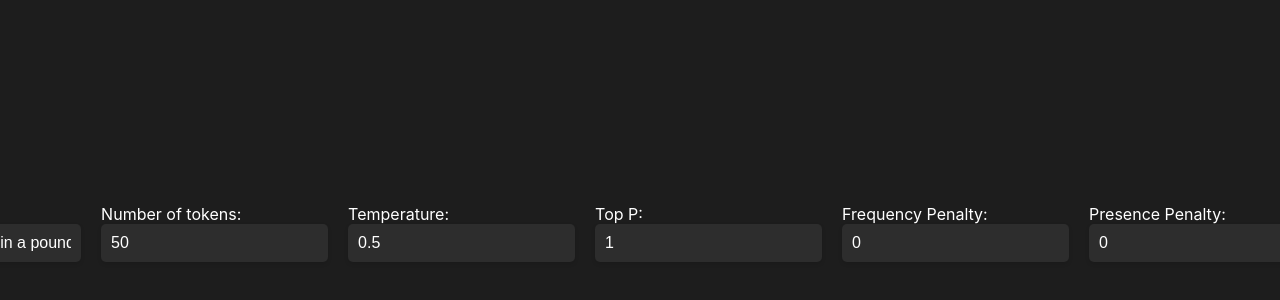
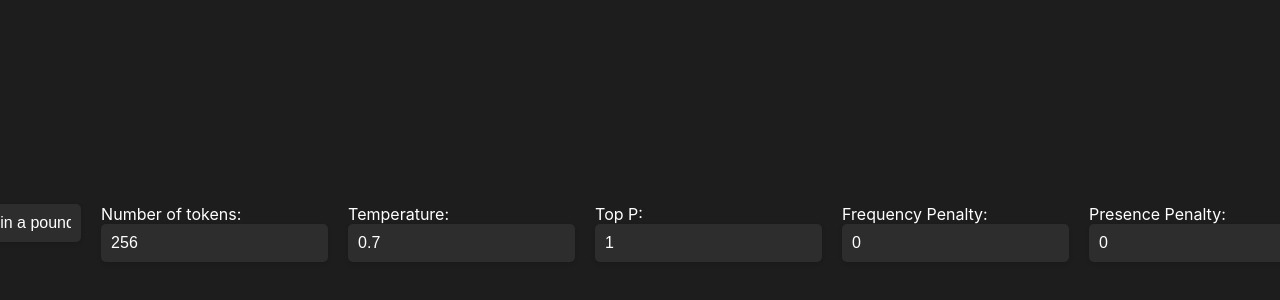
Before and after one commit to zac-crites/chatgui, a React (Create React App) app: page / in a window 1280 px wide. Shown: the part 496-796 px from the top of the page. Built offline with nearby package versions, Linux system fonts and the light colour scheme.

Commit message:
Add parameters

```diff
--- a/src/App.js
+++ b/src/App.js
@@ -11,8 +11,8 @@ const openai = new OpenAIApi(config);
 function App() {
 
   const [message, setMessage] = useState('How many ounces in a pound?');
-  const [numTokens, setNumTokens] = useState(50);
-  const [temperature, setTemperature] = useState(0.5);
+  const [numTokens, setNumTokens] = useState(256);
+  const [temperature, setTemperature] = useState(0.7);
   const [topP, setTopP] = useState(1);
   const [frequencyPenalty, setFrequencyPenalty] = useState(0);
   const [presencePenalty, setPresencePenalty] = useState(0);
@@ -85,7 +85,6 @@ function App() {
 
       <form onSubmit={handleSubmit}>
         <label>
-          Message:
           <input
             type="text"
             ref={messageRef}
```
